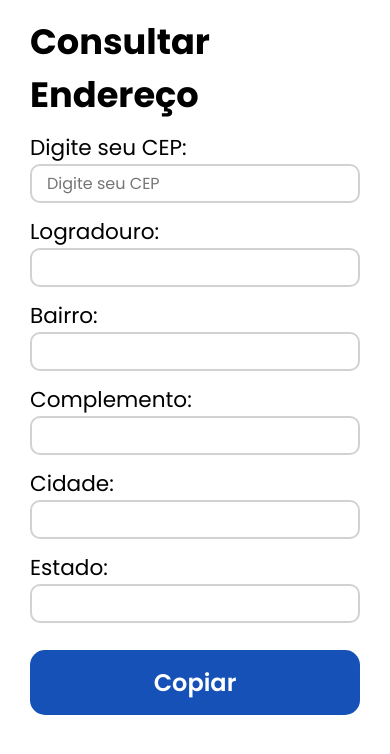
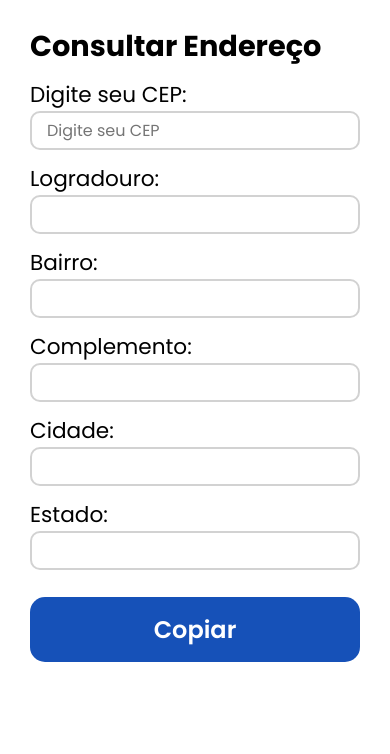
Before and after one commit to M1guel-cb/consultar-cep-via-api, a plain HTML site: page index.html in a window 390 px wide. Drawn offline with Linux system fonts and the light colour scheme.

Commit message:
Update mq.css

```diff
--- a/assets/styles/mq.css
+++ b/assets/styles/mq.css
@@ -12,12 +12,18 @@ Device Breakpoints
 
 @media screen and (max-width: 768px){
     section {
-        height: 100%;
-        width: 100%;
+        height: calc(100vh);
+        width: 100vw;
         border-radius: 0px;
     }
 }
 
 @media screen and (max-width: 600px) {
-
+    h1 {
+        margin-top: 10px;
+        font-size: 1.8em;
+    }
+    section {
+        padding-bottom: 0;
+    }
 }
```
